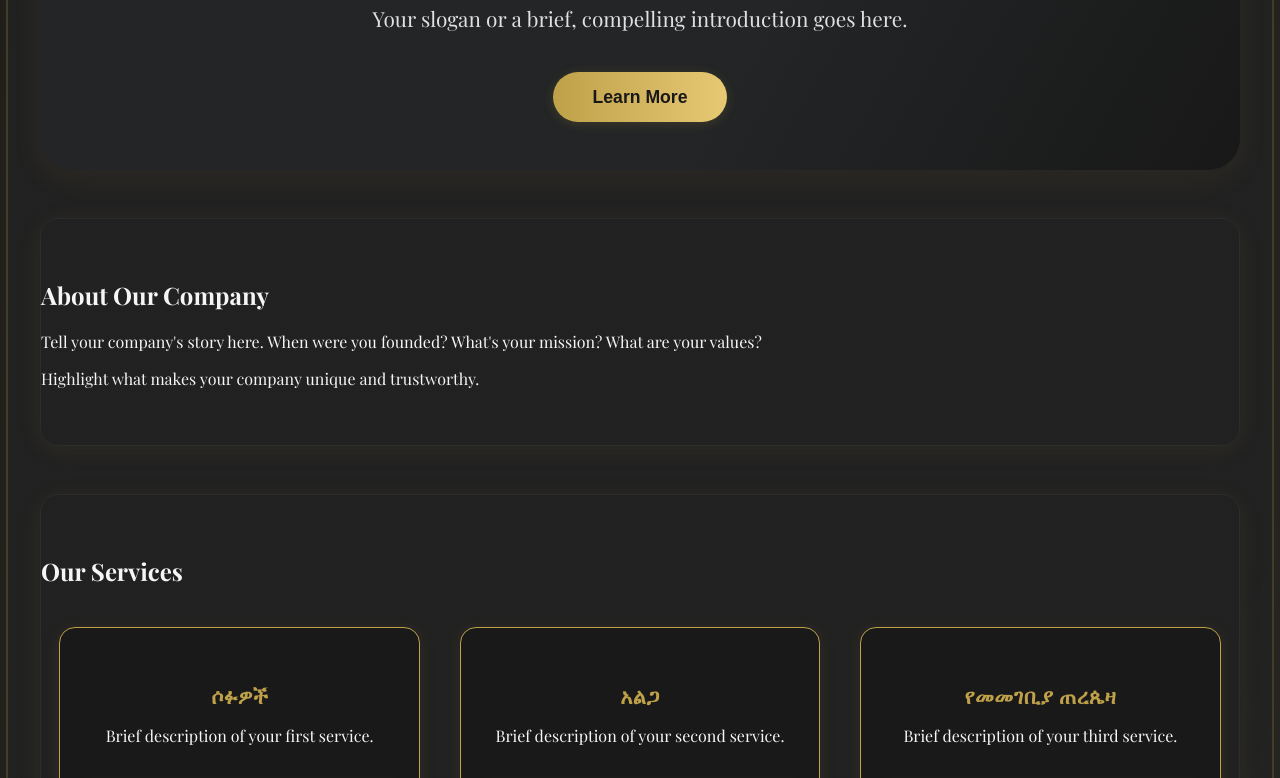
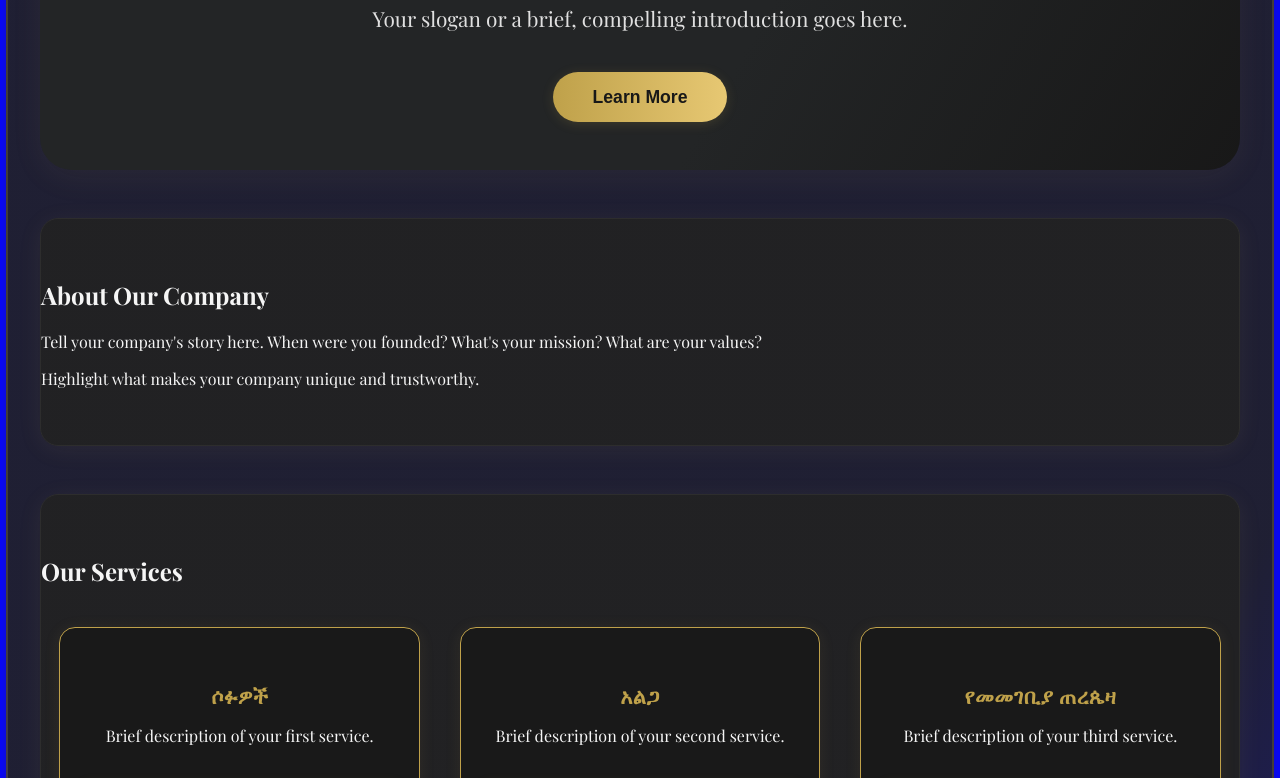
Before and after one commit to Yonanyoni/Tare-Nega-furniture, a plain HTML site: page index.html in a window 1280 px wide. Shown: the part 346-1124 px from the top of the page. Drawn offline with nearby package versions, Linux system fonts and the light colour scheme; a script that the page names is missing; a web font is replaced by a local one.

Commit message:
Changed background color to blue

```diff
--- a/front end,css.css
+++ b/front end,css.css
@@ -3,7 +3,7 @@ body {
     font-family: 'Playfair Display', serif;
     margin: 0;
     padding: 0;
-    background: linear-gradient(135deg, #181818 0%, #232526 100%);
+    background: blue;
     color: #f5f5f5;
     min-height: 100vh;
 }
```
